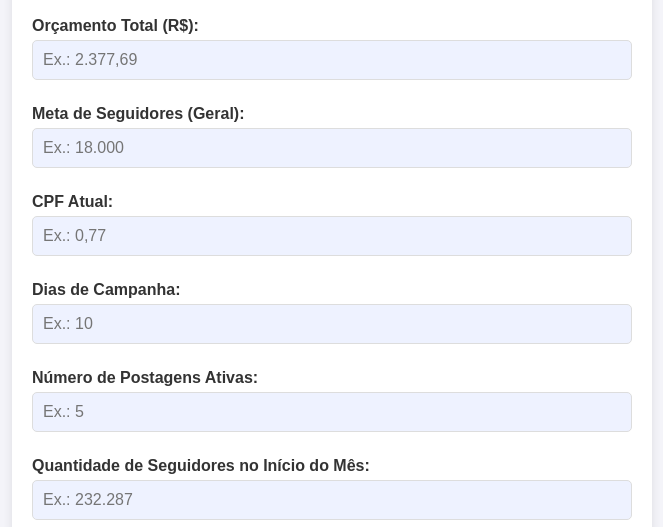
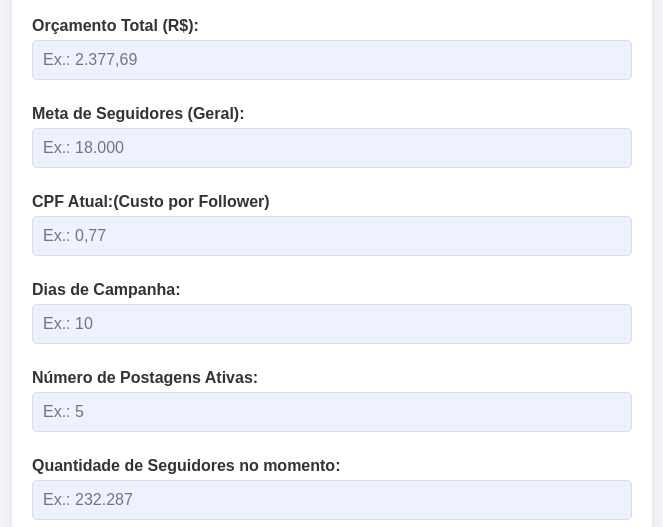
Before and after one commit to brunodeverdade/metaboost, a plain HTML site: page index.html in a window 1280 px wide. Shown: the part 244-771 px from the top of the page, without its empty margins (308-971 px from the left). Drawn offline with Linux system fonts and the light colour scheme.

Commit message:
Update index.html

```diff
--- a/index.html
+++ b/index.html
@@ -119,7 +119,7 @@
     <label for="meta_seguidores">Meta de Seguidores (Geral):</label>
     <input type="text" id="meta_seguidores" class="blue-input" placeholder="Ex.: 18.000">
 
-    <label for="cpf_atual">CPF Atual:</label>
+    <label for="cpf_atual">CPF Atual:(Custo por Follower)</label>
     <input type="text" id="cpf_atual" class="blue-input" placeholder="Ex.: 0,77">
 
     <label for="dias_campanha">Dias de Campanha:</label>
@@ -128,7 +128,7 @@
     <label for="postagens">Número de Postagens Ativas:</label>
     <input type="number" id="postagens" class="blue-input" placeholder="Ex.: 5">
 
-    <label for="seguidores_inicio">Quantidade de Seguidores no Início do Mês:</label>
+    <label for="seguidores_inicio">Quantidade de Seguidores no momento:</label>
     <input type="text" id="seguidores_inicio" class="blue-input" placeholder="Ex.: 232.287">
 
     <button onclick="calcular()">Calcular</button>
```
